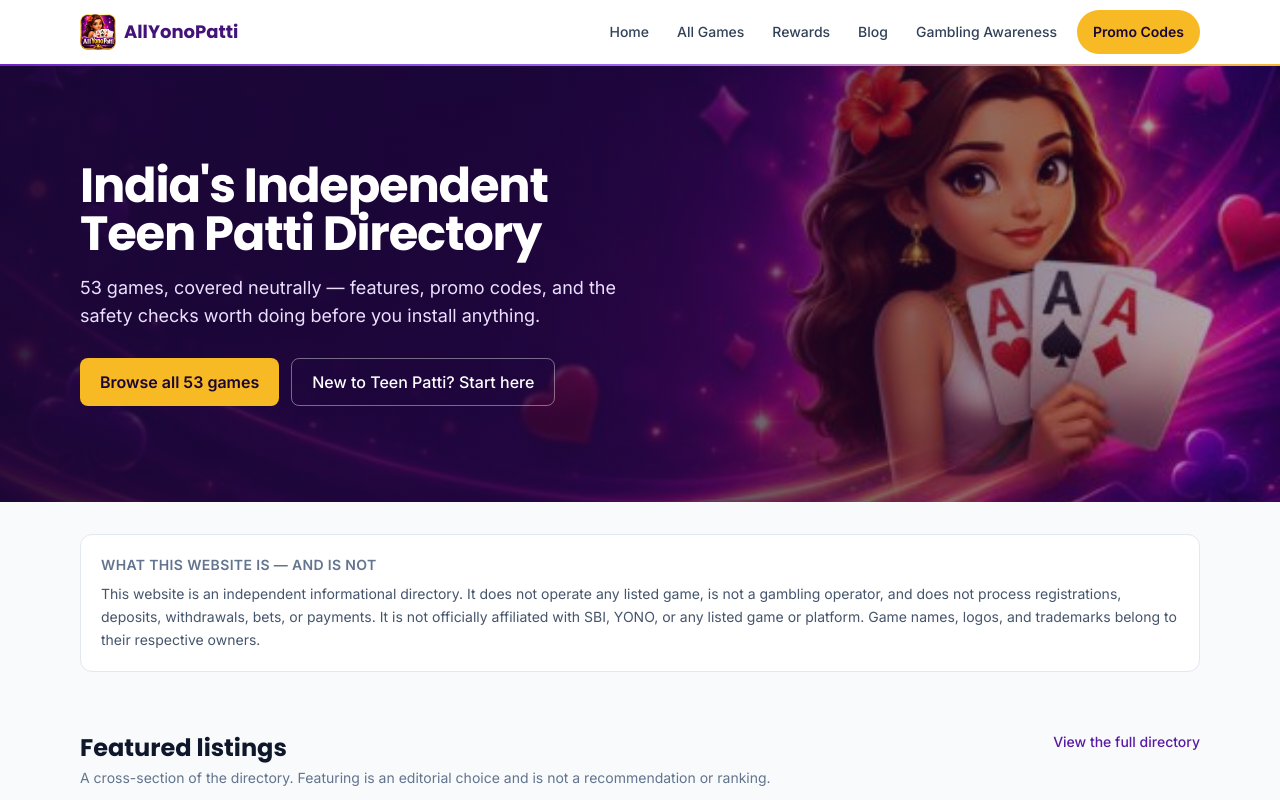
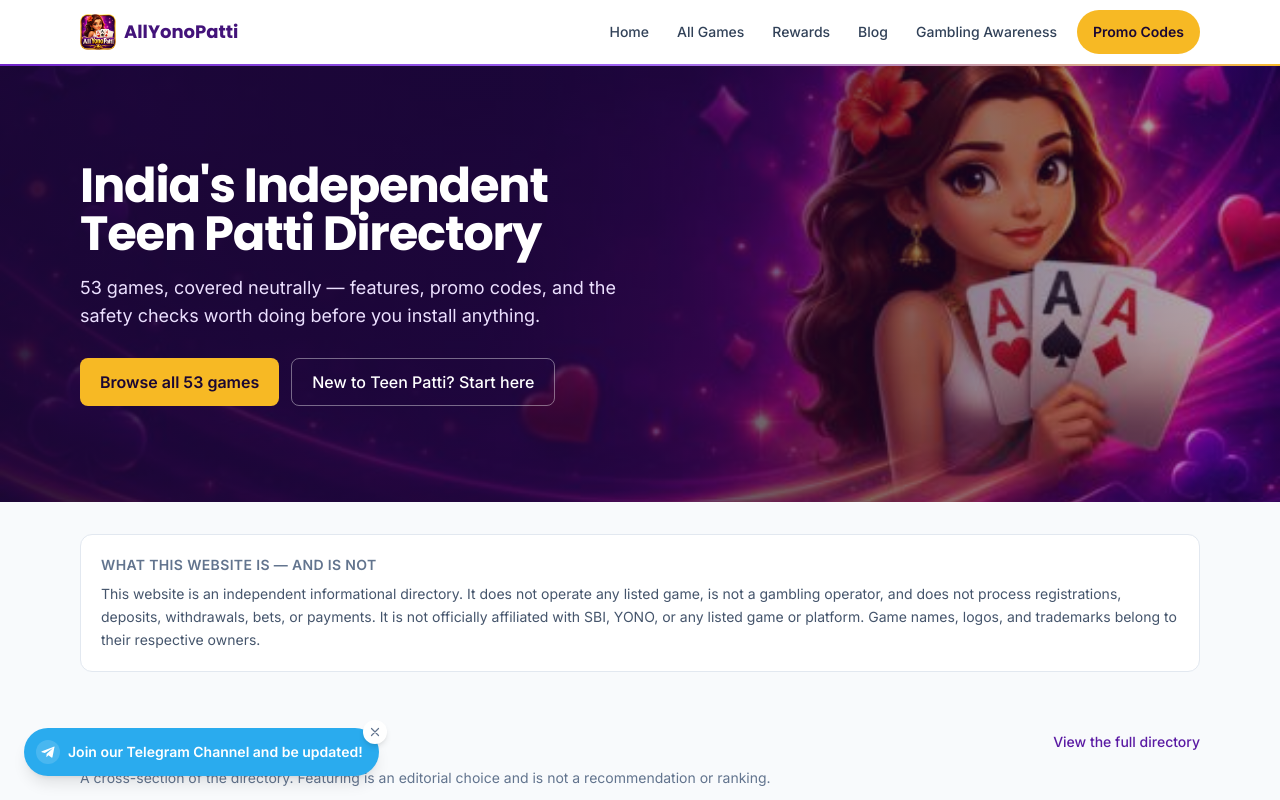
Before and after one commit to SpiderMonkeyxOxO-pixie/AllYonoPatti, a Next.js app: page / in a window 1280 px wide. Shown: the top 800 px of the page. Built offline with nearby package versions, Linux system fonts and the light colour scheme; no server answers.

Commit message:
Add floating Telegram channel widget
Persistent bottom-left CTA linking to t.me/AllYonoPatti, dismissible,
positioned opposite the promo-code alert so the two never overlap.

```diff
--- a/src/app/layout.tsx
+++ b/src/app/layout.tsx
@@ -4,6 +4,7 @@
 import { Footer } from "@/components/layout/Footer";
 import { Header } from "@/components/layout/Header";
 import { PromoAlert } from "@/components/promo/PromoAlert";
+import { TelegramWidget } from "@/components/promo/TelegramWidget";
 import { JsonLd } from "@/components/seo/JsonLd";
 import { freshPromoCount } from "@/data/games";
 import { absoluteUrl, siteConfig } from "@/lib/site";
@@ -72,6 +73,7 @@
         <Footer />
         <BottomNav hasFreshPromo={freshPromoCount > 0} />
         <PromoAlert count={freshPromoCount} />
+        <TelegramWidget />
       </body>
     </html>
   );
--- /dev/null
+++ b/src/components/promo/TelegramWidget.tsx
@@ -0,0 +1,58 @@
+"use client";
+
+import { useState } from "react";
+
+const TELEGRAM_URL = "https://t.me/AllYonoPatti";
+
+/**
+ * Persistent floating channel-join CTA, mirrored on the opposite corner
+ * from PromoAlert so the two never overlap. Telegram's own brand blue is
+ * used deliberately (not the site's purple/gold) — the recognizable colour
+ * is part of what makes the icon legible as "this opens Telegram" at a
+ * glance. Dismissible per visit; a reload brings it back, same as
+ * PromoAlert's dismissal model.
+ */
+export function TelegramWidget() {
+  const [dismissed, setDismissed] = useState(false);
+  if (dismissed) return null;
+
+  return (
+    <div className="fixed bottom-20 left-4 z-50 lg:bottom-6 lg:left-6">
+      <div className="relative flex items-center">
+        <a
+          href={TELEGRAM_URL}
+          target="_blank"
+          rel="noopener noreferrer"
+          className="flex items-center gap-2 rounded-full bg-[#2AABEE] py-3 pr-4 pl-3 text-sm font-semibold text-white shadow-lg hover:bg-[#229ED9]"
+        >
+          <svg viewBox="0 0 24 24" fill="none" className="h-6 w-6 shrink-0" aria-hidden="true">
+            <circle cx="12" cy="12" r="12" fill="white" fillOpacity="0.15" />
+            <path
+              d="M18.4 7.3 16.5 17c-.14.66-.53.82-1.08.51l-3-2.2-1.44 1.4c-.16.16-.3.3-.6.3l.22-3.1 5.66-5.1c.25-.22-.05-.35-.38-.13l-7 4.4-3-.95c-.66-.2-.67-.66.14-.98l11.7-4.5c.55-.2 1.03.13.83.98Z"
+              fill="white"
+            />
+          </svg>
+          <span className="hidden sm:inline">
+            Join our Telegram Channel and be updated!
+          </span>
+          <span className="sm:hidden">Join our Telegram</span>
+        </a>
+        <button
+          type="button"
+          onClick={() => setDismissed(true)}
+          aria-label="Dismiss Telegram invite"
+          className="absolute -top-2 -right-2 flex h-6 w-6 items-center justify-center rounded-full bg-white text-slate-500 shadow-md hover:text-slate-800"
+        >
+          <svg viewBox="0 0 20 20" fill="none" className="h-3.5 w-3.5" aria-hidden="true">
+            <path
+              d="M5 5l10 10M15 5L5 15"
+              stroke="currentColor"
+              strokeWidth="1.75"
+              strokeLinecap="round"
+            />
+          </svg>
+        </button>
+      </div>
+    </div>
+  );
+}
```
